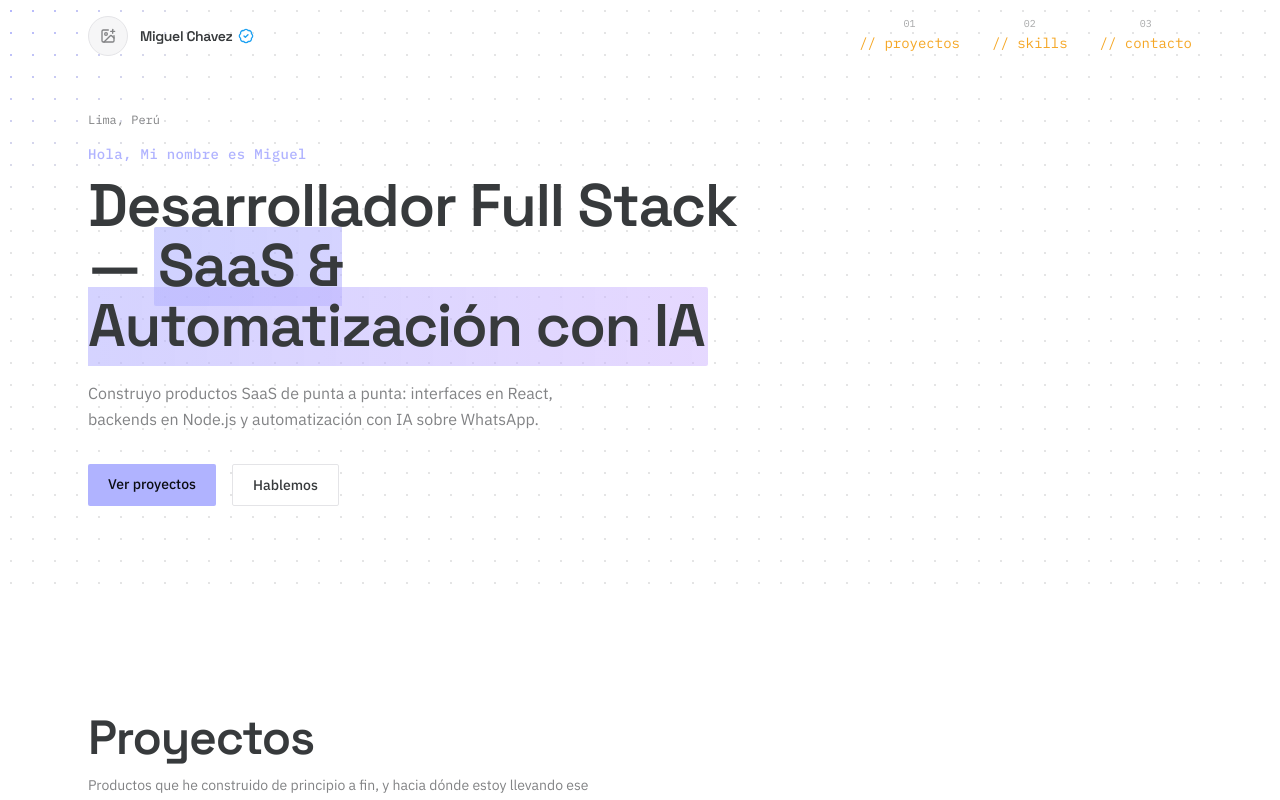
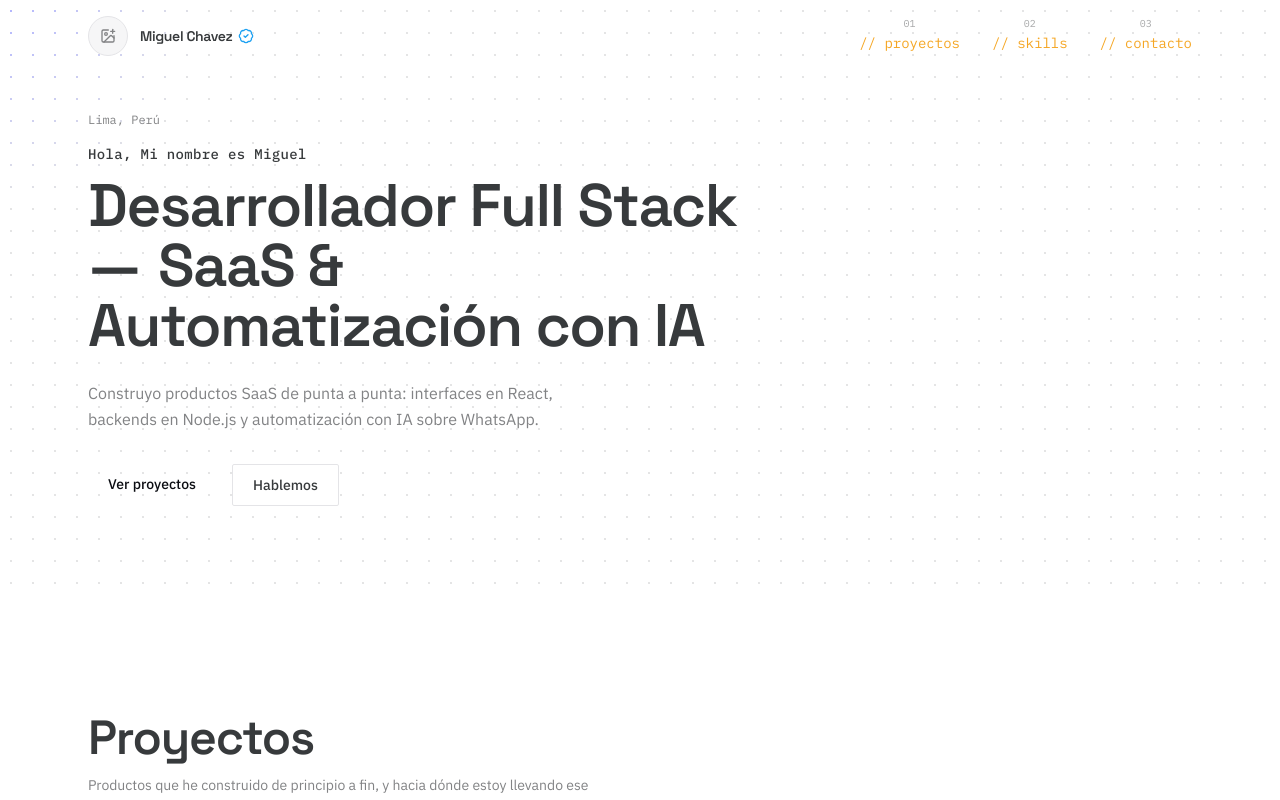
Before and after one commit to Miguel31218/portfolio-projects, a Next.js app: page / in a window 1280 px wide. Shown: the top 800 px of the page. Built offline with nearby package versions, Linux system fonts and the light colour scheme.

Commit message:
Clean up color variables in tailwind.config.js
Removed unused color variables from the Tailwind config.

```diff
--- a/tailwind.config.js
+++ b/tailwind.config.js
@@ -25,14 +25,8 @@ module.exports = {
         // Negro casi puro: se usa solo para overlays oscuros sobre imágenes
         // y texto sobre botones claros — ya no es el fondo de la página.
         ink: "#0B0D12",
-        // Acentos puntuales pedidos explícitamente: saludo del Hero y
-        // check de verificación junto al nombre. Úsalos solo ahí.
-        pink: "#FF1447",
+        // Check de verificación junto al nombre en el nav.
         verified: "#1DA1F2",
-        // Acento del Hero: botón principal, texto resaltado y spotlight
-        // del fondo de puntos.
-        lavender: "#B0B3FF",
-        lilac: "#CCB2FF",
       },
       fontFamily: {
         display: ["var(--font-space-grotesk)", "sans-serif"],
```
